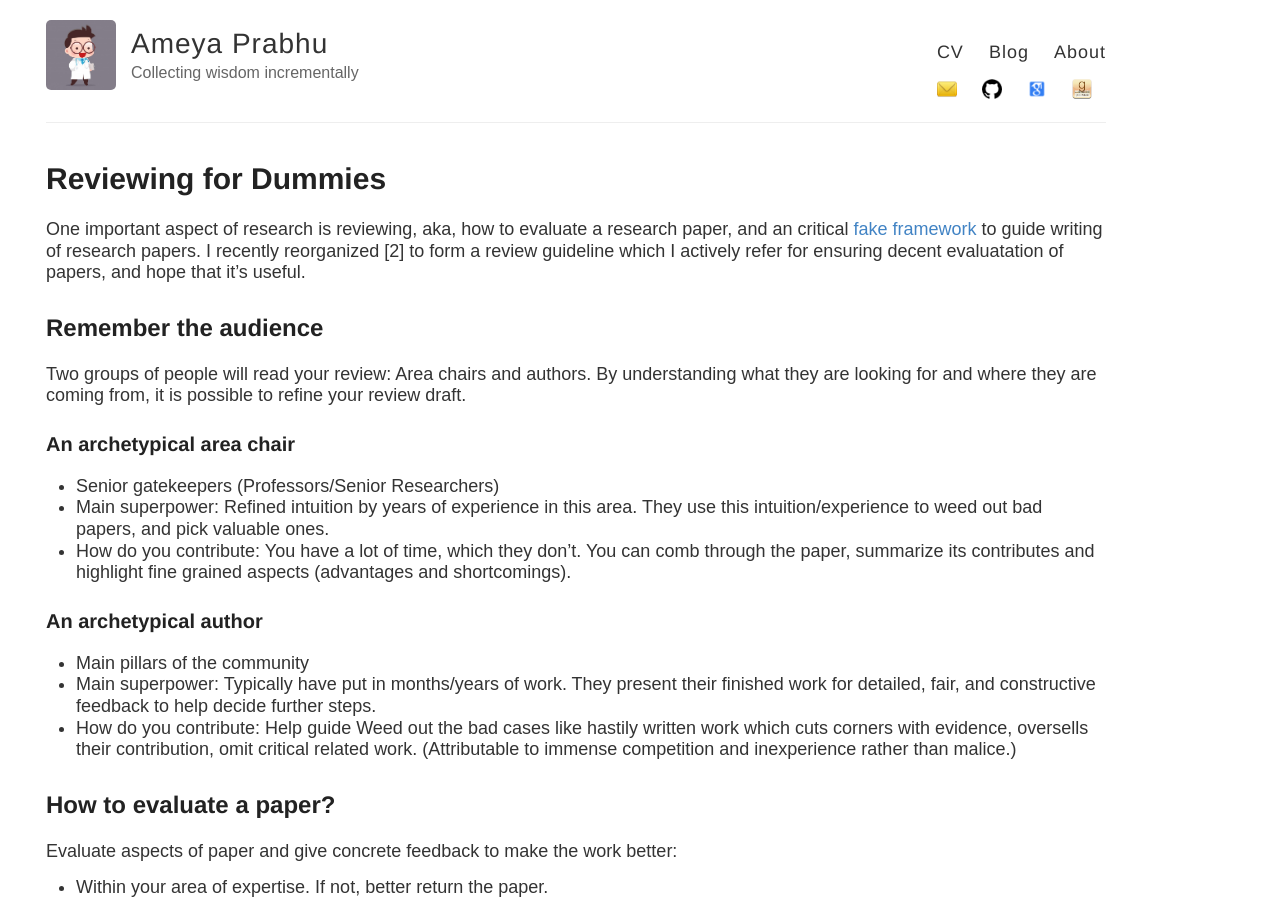
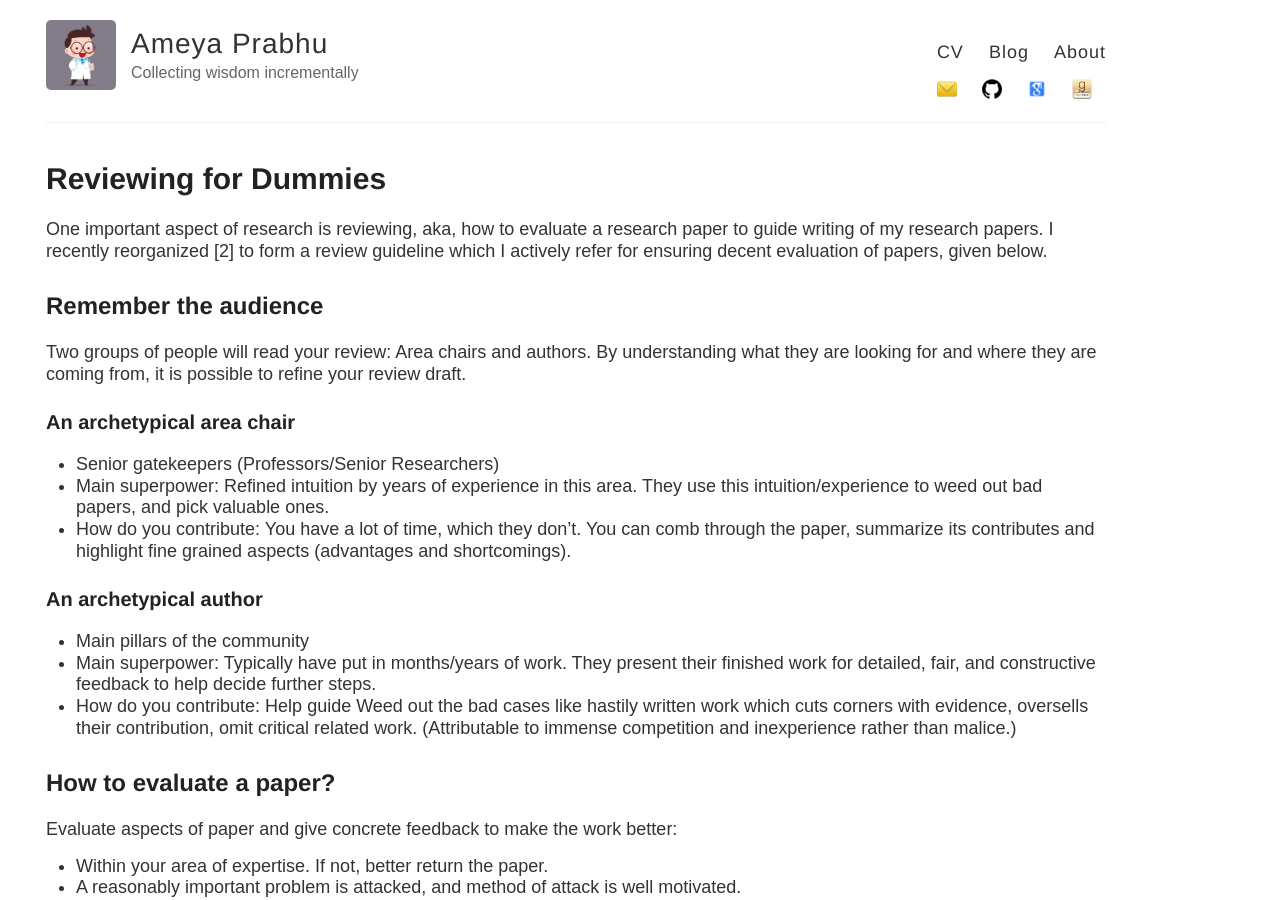
Before and after one commit to drimpossible/drimpossible.github.io, a Jekyll site: the page built from blog/life/reviewing_for_dummies.md, in a window 1280 px wide and 900 px high. Built offline with Jekyll 4.4.1, drawn with Linux system fonts in a browser that asks for light colours; comment, search, counter and statistics services are not loaded.

Commit message:
Update reviewing_for_dummies.md

```diff
--- a/blog/life/reviewing_for_dummies.md
+++ b/blog/life/reviewing_for_dummies.md
@@ -11,7 +11,7 @@ tags:
 date: 2019-12-26 00:00:00 +0000
 ---
 
-One important aspect of research is reviewing, aka, how to evaluate a research paper, and an critical [fake framework](https://www.lesswrong.com/posts/wDP4ZWYLNj7MGXWiW/in-praise-of-fake-frameworks) to guide writing of research papers. I recently reorganized [2] to form a review guideline which I actively refer for ensuring decent evaluatation of papers, and hope that it's useful.
+One important aspect of research is reviewing, aka, how to evaluate a research paper to guide writing of my research papers. I recently reorganized [2] to form a review guideline which I actively refer for ensuring decent evaluation of papers, given below.
 
 ## Remember the audience
 
```
